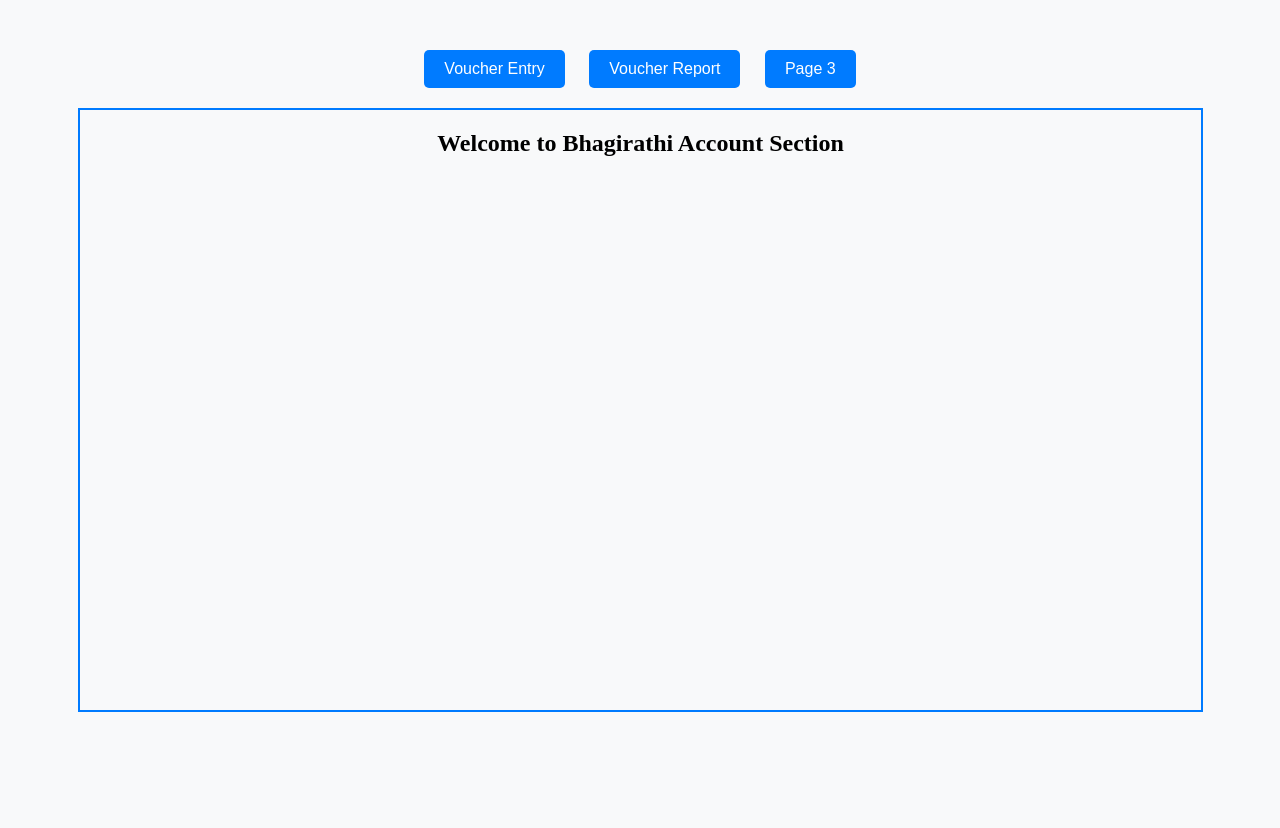
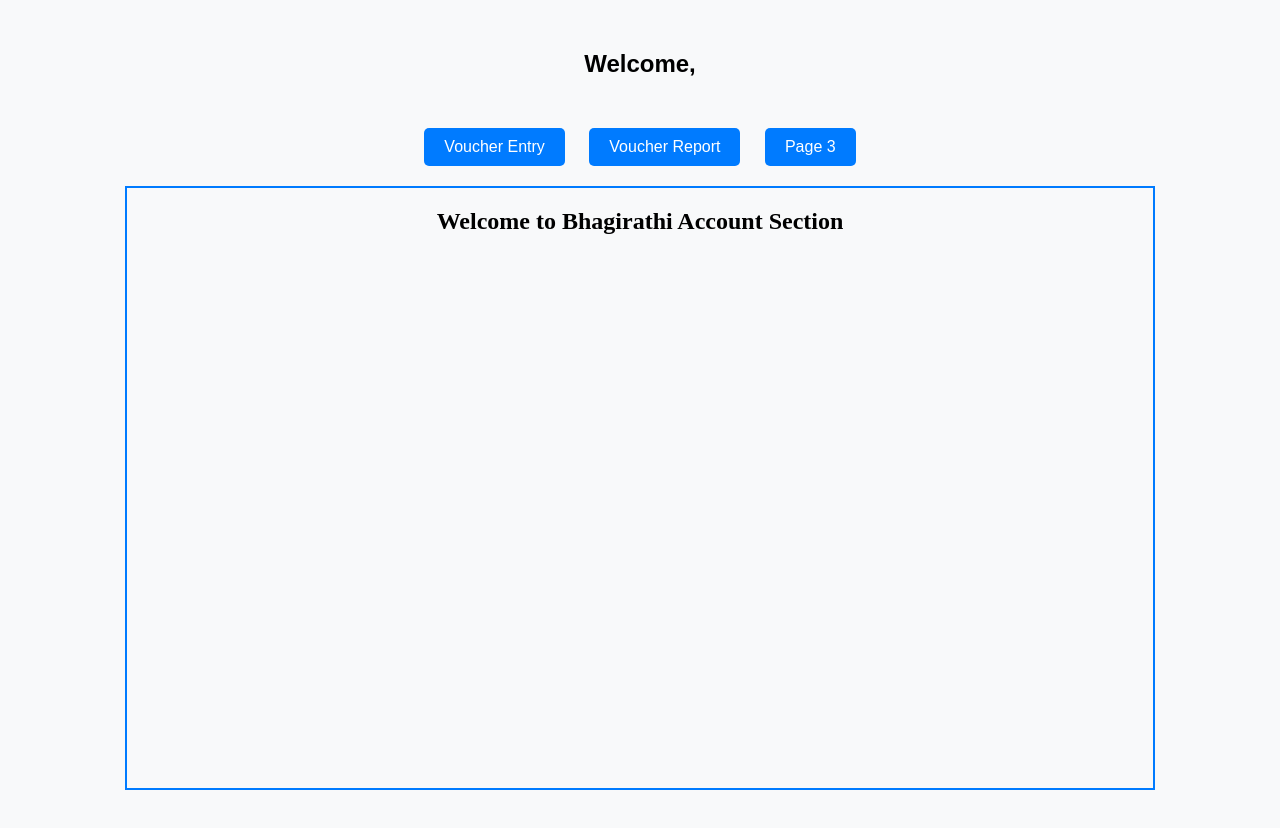
Before and after one commit to bhagirathiaccount/bhagirathiaccount.github.io, a plain HTML site: page home.html in a window 1280 px wide. Before the commit the page ends 800 px from the top, so only its background shows below. Drawn offline with Linux system fonts and the light colour scheme.

Commit message:
Update and rename index.html to home.html

```diff
--- a/index.html
+++ b/home.html
@@ -51,6 +51,8 @@ iframe {
 </style>
 </head>
 <body>
+	<div class="container">
+        <h2>Welcome, <span id="userName"></span></h2>
     <div class="container">
         <div class="button-container">
             <button onclick="loadIframe('voucher/voucher.html')">Voucher Entry</button>
@@ -67,7 +69,10 @@ iframe {
  	function loadIframe(url) {
     		document.getElementById('contentIframe').src = url;
 	}
-
+        // Get the user's name from the query parameter
+        const urlParams = new URLSearchParams(window.location.search);
+        const userName = urlParams.get('name');
+        document.getElementById('userName').textContent = userName;
     </script>
 </body>
 </html>
```
